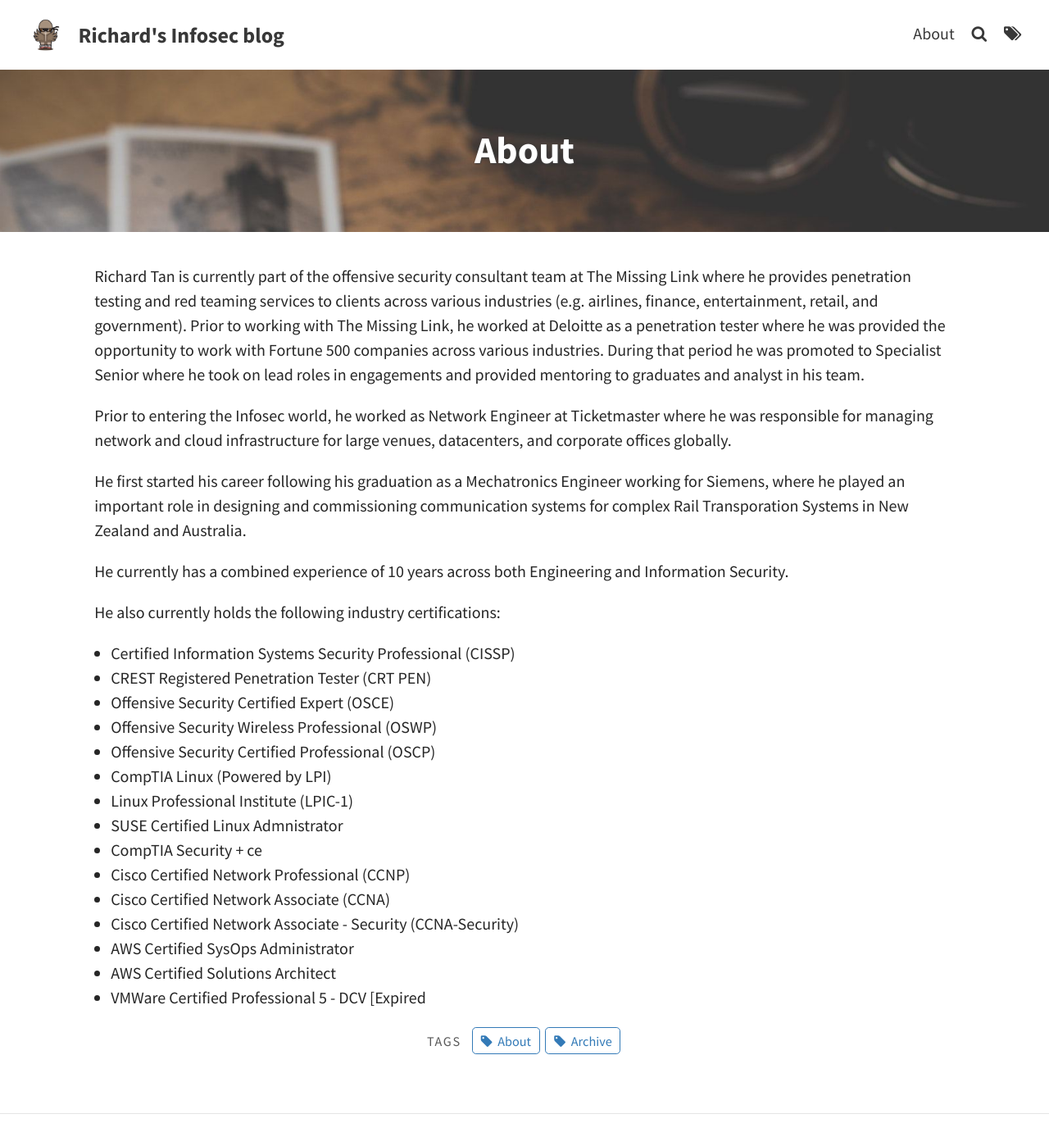
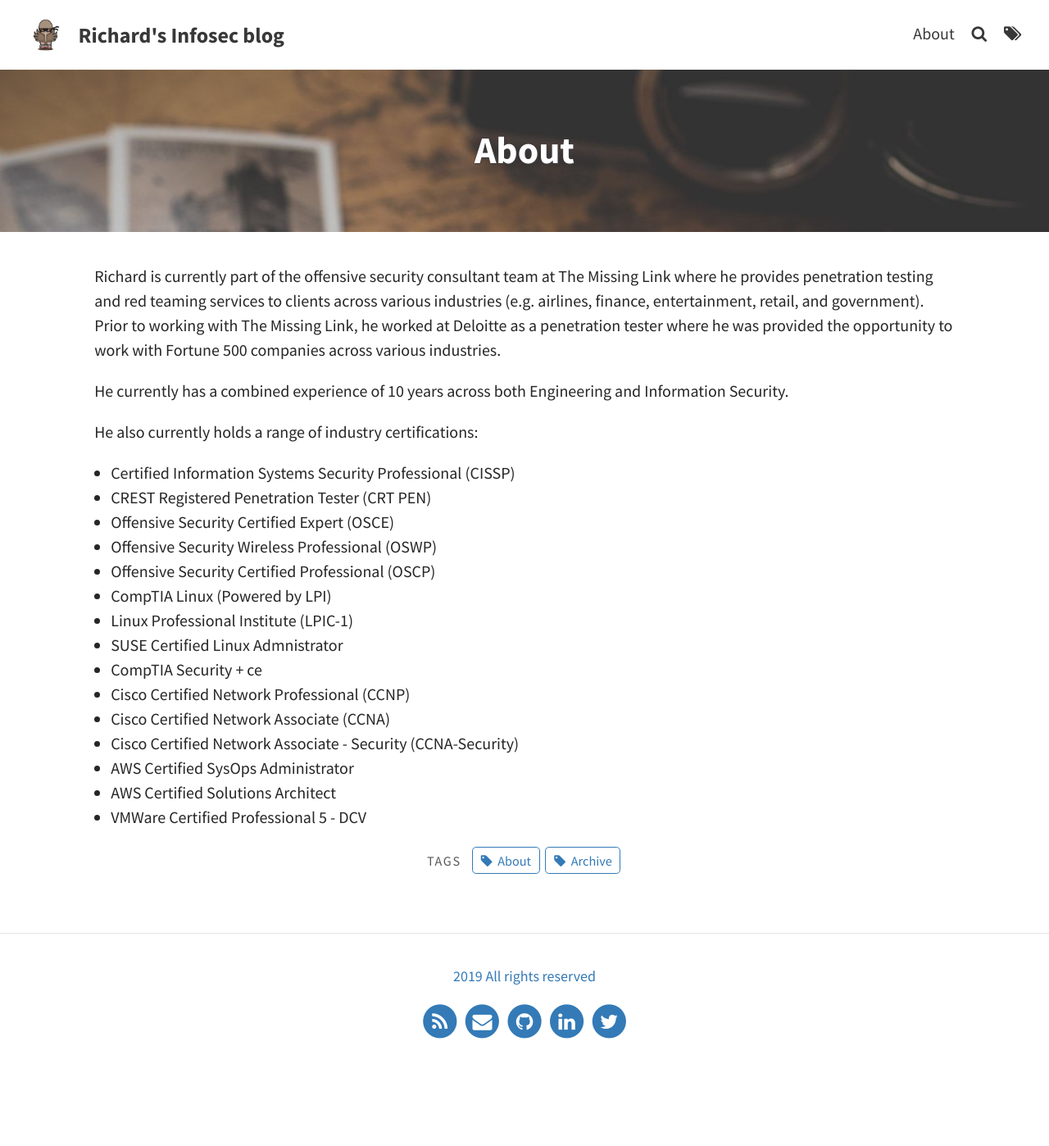
Before and after one commit to Sambal0x/sambal0x.github.io, a Jekyll site: the page built from pages/about.md, in a window 1280 px wide and 1400 px high. Shown: the whole window at 82% size. Built offline with Jekyll 4.4.1, drawn with Linux system fonts in a browser that asks for light colours.

Commit message:
Update about.md

```diff
--- a/pages/about.md
+++ b/pages/about.md
@@ -6,15 +6,11 @@ feature-img: "assets/img/pexels/book-glass.jpeg"
 tags: [About, Archive]
 ---
 
-Richard Tan is currently part of the offensive security consultant team at The Missing Link where he provides penetration testing and red teaming services to clients across various industries (e.g. airlines, finance, entertainment, retail, and government). Prior to working with The Missing Link, he worked at Deloitte as a penetration tester where he was provided the opportunity to work with Fortune 500 companies across various industries. During that period he was promoted to Specialist Senior where he took on lead roles in engagements and provided mentoring to graduates and analyst in his team.
-
-Prior to entering the Infosec world, he worked as Network Engineer at Ticketmaster where he was responsible for managing network and cloud infrastructure for large venues, datacenters, and corporate offices globally.
-
-He first started his career following his graduation as a Mechatronics Engineer working for Siemens, where he played an important role in designing and commissioning communication systems for complex Rail Transporation Systems in New Zealand and Australia.
+Richard is currently part of the offensive security consultant team at The Missing Link where he provides penetration testing and red teaming services to clients across various industries (e.g. airlines, finance, entertainment, retail, and government). Prior to working with The Missing Link, he worked at Deloitte as a penetration tester where he was provided the opportunity to work with Fortune 500 companies across various industries.
 
 He currently has a combined experience of 10 years across both Engineering and Information Security.
 
-He also currently holds the following industry certifications:
+He also currently holds a range of industry certifications:
 * Certified Information Systems Security Professional (CISSP)
 * CREST Registered Penetration Tester (CRT PEN)
 * Offensive Security Certified Expert (OSCE)
@@ -29,4 +25,4 @@ He also currently holds the following industry certifications:
 * Cisco Certified Network Associate - Security (CCNA-Security)
 * AWS Certified SysOps Administrator
 * AWS Certified Solutions Architect
-* VMWare Certified Professional 5 - DCV [Expired
+* VMWare Certified Professional 5 - DCV
```
